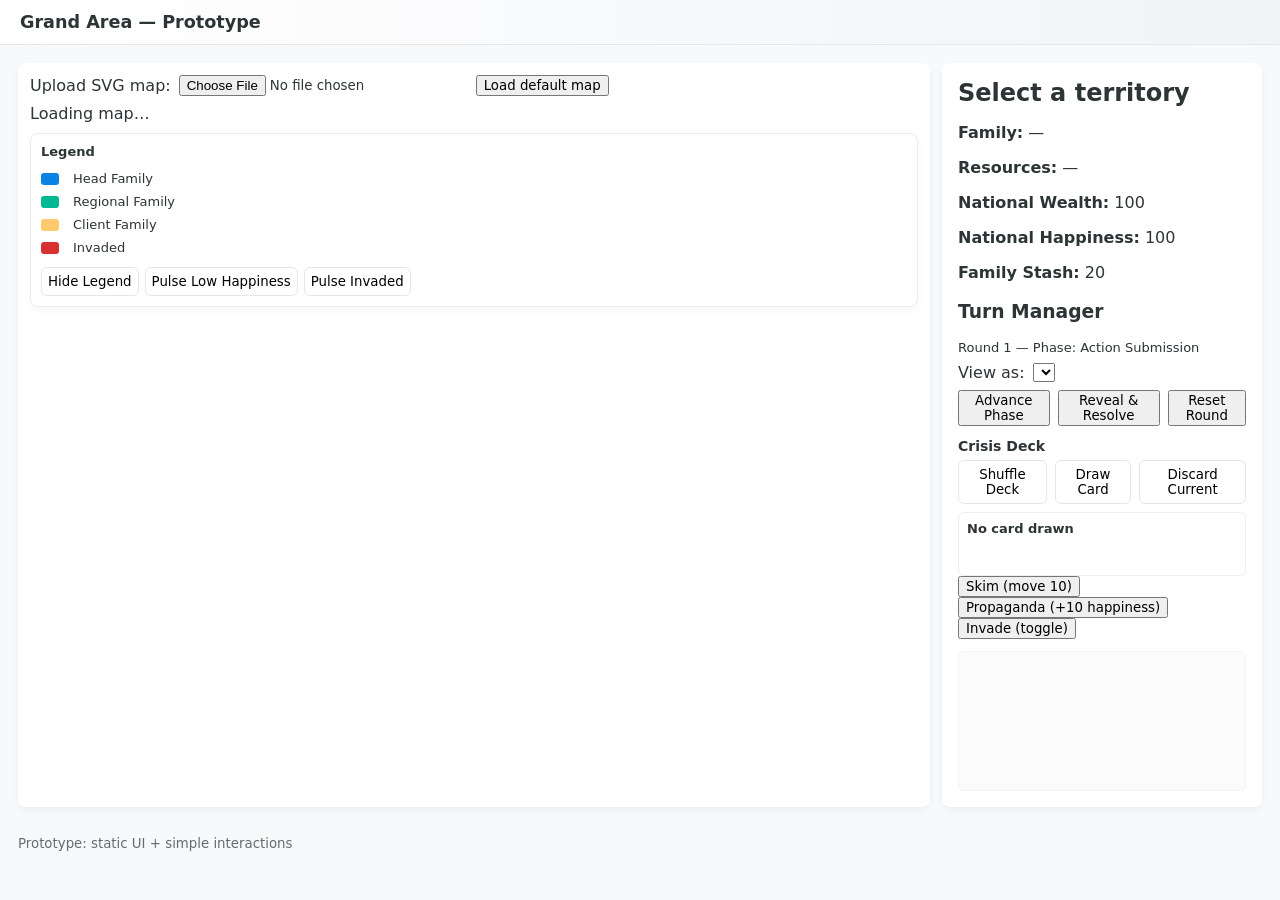
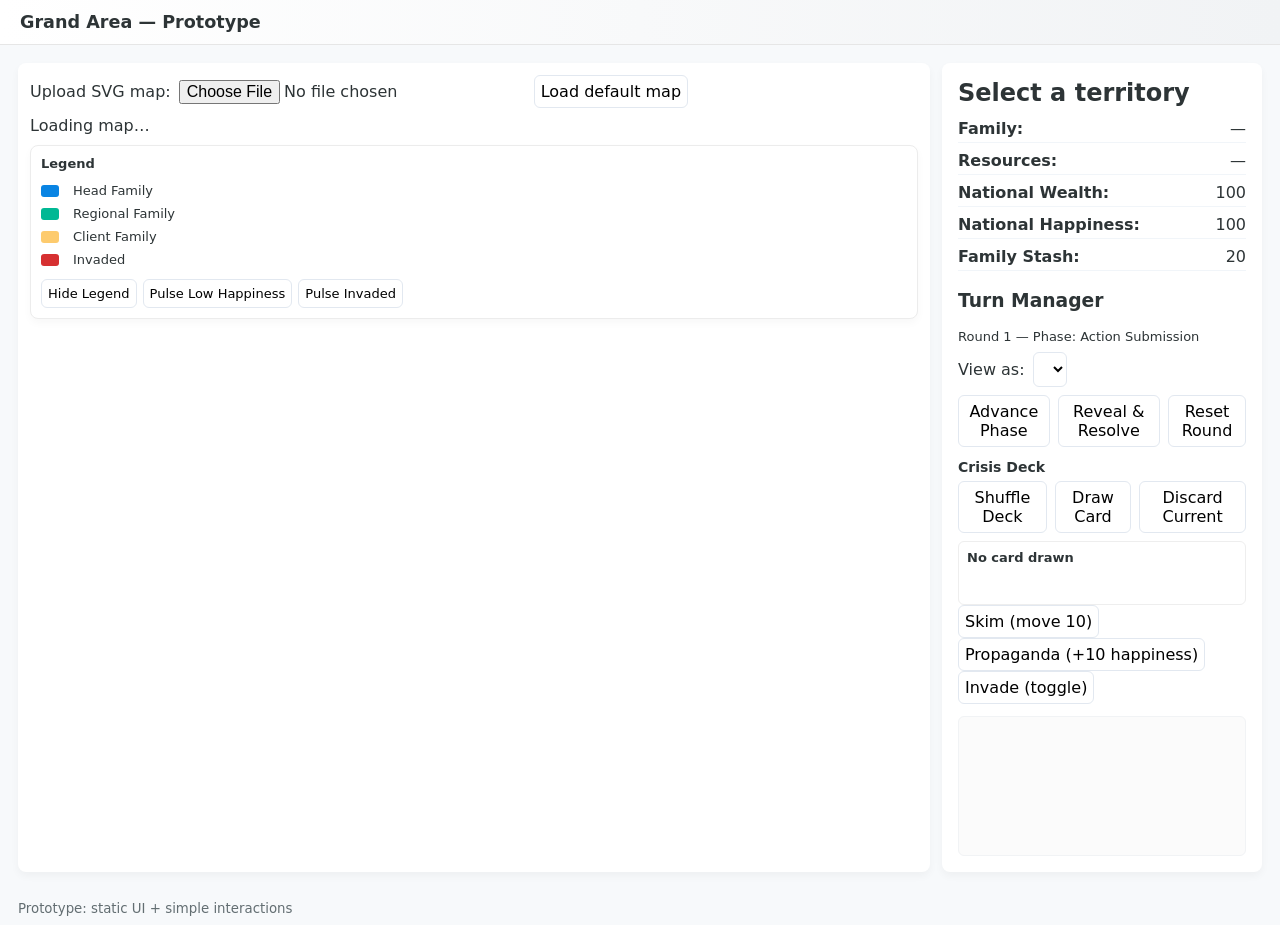

Complete gameplay and production TODOs

--- a/frontend/style.css
+++ b/frontend/style.css
@@ -2,6 +2,10 @@
   --bg:#f7f9fb;
   --panel:#ffffff;
   --accent:#0984e3;
+  --border:#e2e8f0;
+  --danger:#d63031;
+  --warning:#fdcb6e;
+  --success:#00b894;
 }
 *{box-sizing:border-box;font-family:Inter, system-ui, Arial, sans-serif}
 body{margin:0;background:var(--bg);color:#2d3436}
@@ -12,14 +16,45 @@ main{display:flex;gap:12px;padding:18px}
 #map{width:100%;height:420px}
 .territory{cursor:pointer;transition:fill .15s,stroke .15s}
 .territory:hover{fill:#b2bec3}
-.territory.invaded{stroke:#d63031;stroke-width:3}
+.territory.invaded{stroke:var(--danger);stroke-width:3}
+.territory.selected{opacity:1;stroke:#111827;stroke-width:2}
+.territory.dimmed{opacity:.72}
+.territory.sanctioned{stroke:#6c5ce7;stroke-width:3}
+.territory.protected{stroke:var(--success);stroke-width:3}
 .territory.hovered{fill:#ffeaa7;stroke:#0984e3;stroke-width:2}
 .territory.pulse{animation:pulse 1.25s ease-in-out infinite}
-.label{font-size:14px;fill:#2d3436}
+.overlay-head{fill:#74b9ff}
+.overlay-regional{fill:#55efc4}
+.overlay-client{fill:#ffeaa7}
+.overlay-owner-0{fill:#81ecec}
+.overlay-owner-1{fill:#fab1a0}
+.overlay-owner-2{fill:#a29bfe}
+.overlay-owner-3{fill:#fd79a8}
+.overlay-owner-4{fill:#e17055}
+.overlay-resource{fill:#00cec9}
+.overlay-happiness-high{fill:#55efc4}
+.overlay-happiness-mid{fill:#ffeaa7}
+.overlay-happiness-low{fill:#fab1a0}
+.overlay-defiant{fill:#ff7675}
+.overlay-clear{fill:#dfe6e9}
+.label{font-size:14px;fill:#2d3436;pointer-events:none}
 #panel{width:320px;background:var(--panel);padding:16px;border-radius:8px;box-shadow:0 4px 8px rgba(10,10,10,0.04)}
 #panel h2{margin:0 0 8px}
+#info{display:grid;grid-template-columns:1fr;gap:4px}
+#info p{display:flex;justify-content:space-between;gap:8px;margin:0;padding:4px 0;border-bottom:1px solid #f1f5f9}
 #log{margin-top:12px;height:140px;overflow:auto;padding:8px;border-radius:6px;background:#fbfbfb;border:1px solid #f1f3f5;font-size:13px}
 footer{padding:8px 18px;color:#636e72}
+button, select, input{font:inherit}
+button, select{border:1px solid var(--border);border-radius:6px;background:#fff;padding:6px;cursor:pointer}
+button:focus-visible, select:focus-visible, input:focus-visible{outline:2px solid var(--accent);outline-offset:2px}
+.toolbar{display:flex;gap:8px;align-items:center;flex-wrap:wrap}
+.map-toolbar{margin-bottom:8px}
+.view-toolbar{margin-top:8px}
+.utility-button{margin:10px 0 10px 10px}
+#turn-controls{margin-top:8px}
+#players-list{margin-top:10px}
+#notice{min-height:24px;margin-bottom:8px;font-size:13px;color:#0f5132}
+#notice.error{color:#842029}
 
 /* Tooltip */
 #map-container{position:relative}
@@ -37,7 +72,7 @@ footer{padding:8px 18px;color:#636e72}
 .swatch.client{background:#fdcb6e}
 .swatch.invaded{background:#d63031}
 .legend-controls{display:flex;gap:6px;margin-top:8px}
-.legend-controls button{padding:6px;border-radius:6px;border:1px solid #e6e6e6;background:white;cursor:pointer}
+.legend-controls button{padding:6px}
 
 @keyframes pulse{
   0%{filter:drop-shadow(0 0 0 rgba(0,0,0,0));transform:scale(1)}
@@ -50,12 +85,43 @@ footer{padding:8px 18px;color:#636e72}
 #turn-status{font-size:13px;color:#2d3436;margin-bottom:6px}
 .player-row{display:flex;gap:8px;align-items:center;padding:6px;border-radius:6px;border:1px solid #f1f3f5;margin-bottom:6px}
 .player-row .name{flex:1;font-weight:600}
-.player-row select, .player-row button{padding:6px;border-radius:6px;border:1px solid #e6e6e6;background:white}
+.player-row small{color:#64748b}
+.player-row select, .player-row button{padding:6px}
+.player-row .preview{flex-basis:100%;font-size:12px;color:#475569}
+.player-row .framing{width:64px}
 .locked{opacity:0.6}
+.disabled{opacity:.5}
+.submitted-badge{font-weight:600}
+.defiance-toggle{margin-right:10px;font-size:.8em}
+.defiance-toggle.defiant{background:#fee2e2}
 
 /* Crisis deck */
+#crisis-deck{margin-top:12px}
 #crisis-deck h4{margin:0 0 6px;font-size:14px}
-#deck-controls button{padding:6px;border-radius:6px;border:1px solid #e6e6e6;background:white;cursor:pointer}
+#deck-controls{margin-bottom:8px}
+#deck-controls button{padding:6px}
 #current-crisis{font-size:13px}
+#current-crisis{padding:8px;border-radius:6px;border:1px solid #eee;background:#fff;min-height:64px}
 #current-crisis strong{display:block}
+#current-crisis-desc{margin-top:6px;color:#444}
 #current-crisis .meta{color:#666;font-size:12px;margin-top:6px}
+
+.briefcase{border:1px solid #444;padding:10px;margin:10px 0;background:#222;color:#f8fafc;border-radius:8px}
+.briefcase h3{margin:0 0 8px;font-size:15px}
+.card{border:1px solid #666;padding:8px;margin-bottom:6px;border-radius:6px;background:#111827}
+.card small{display:block;color:#cbd5e1;margin:4px 0}
+.dialog{position:fixed;inset:0;background:rgba(15,23,42,.35);display:grid;place-items:center;z-index:100}
+.dialog[hidden]{display:none}
+.dialog-panel{background:#fff;border-radius:8px;padding:16px;max-width:360px;box-shadow:0 20px 40px rgba(0,0,0,.18)}
+
+@media (max-width: 820px){
+  main{flex-direction:column;padding:10px}
+  #panel{width:100%}
+  #map-area{width:100%}
+  .player-row{align-items:flex-start;flex-wrap:wrap}
+  .player-row .name{flex-basis:100%}
+}
+
+@media (prefers-reduced-motion: reduce){
+  *{animation-duration:.01ms!important;animation-iteration-count:1!important;transition-duration:.01ms!important;scroll-behavior:auto!important}
+}
